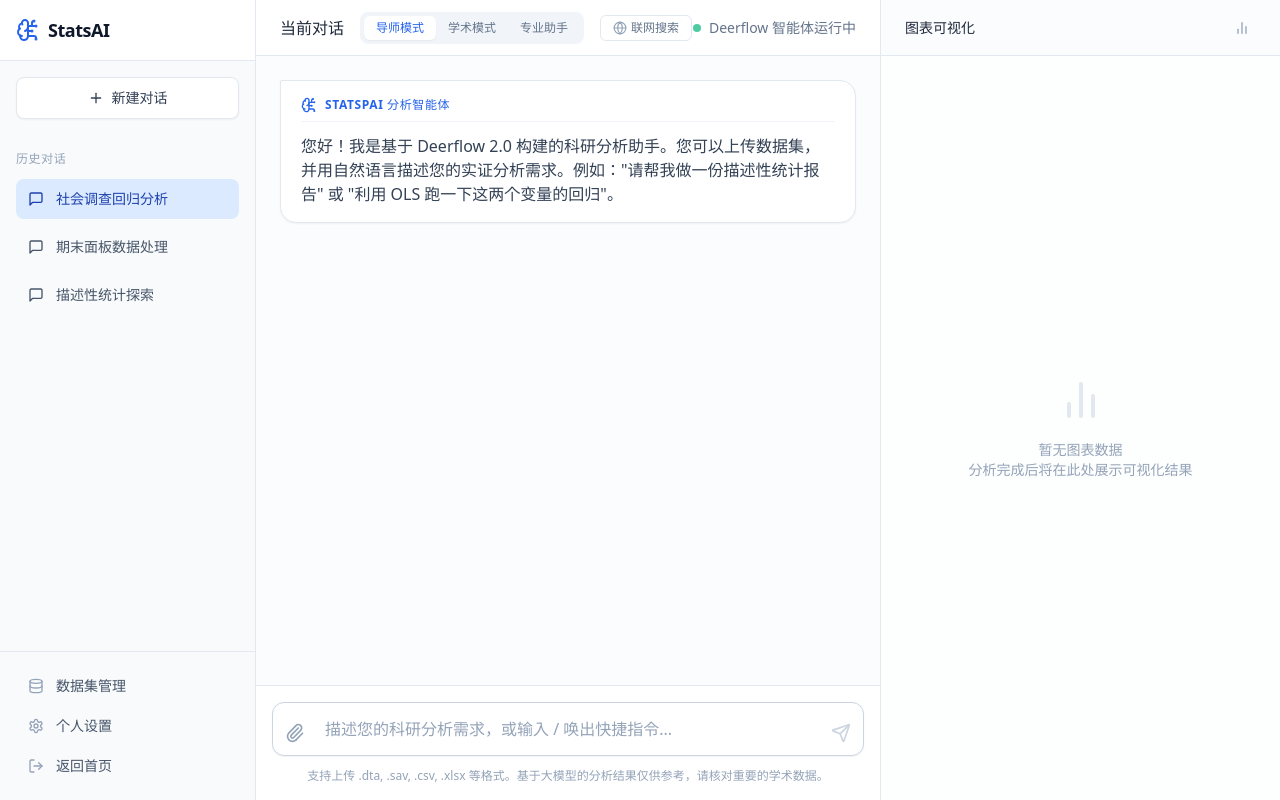
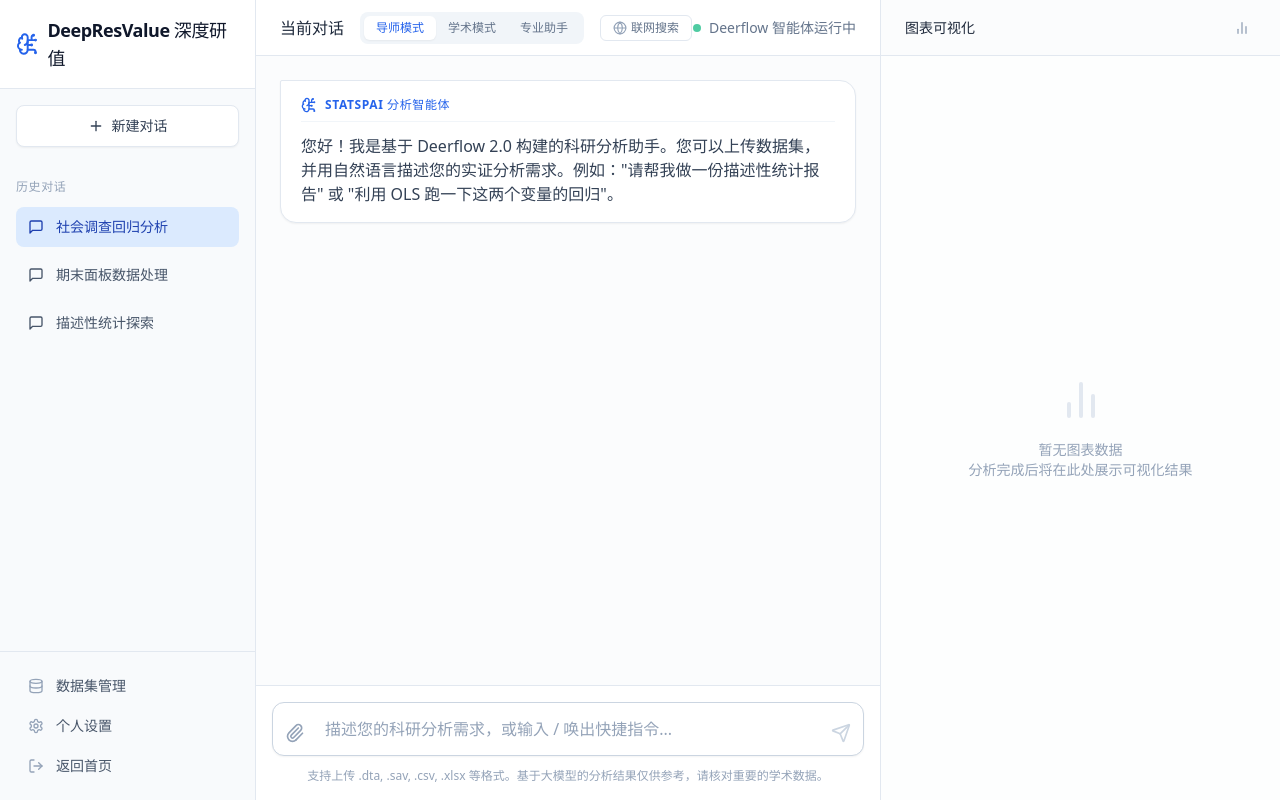
Before and after one commit to ZhangMochen1314/ZhangMochen1314, a React (Vite) app: page /chat in a window 1280 px wide. Built offline with nearby package versions, Linux system fonts and the light colour scheme.

Commit message:
feat: 创建科研对话应用
Co-authored-by: traeagent <traeagent@users.noreply.github.com>

```diff
--- a/src/pages/Chat.tsx
+++ b/src/pages/Chat.tsx
@@ -240,7 +240,7 @@
       <div className="w-64 border-r border-slate-200 bg-slate-50 flex flex-col shrink-0">
         <div className="p-4 border-b border-slate-200 flex items-center space-x-2 bg-white">
           <BrainCircuit className="w-6 h-6 text-blue-600" />
-          <span className="font-bold text-lg tracking-tight">StatsAI</span>
+          <span className="font-bold text-lg tracking-tight">DeepResValue 深度研值</span>
         </div>
         <div className="p-4">
           <button className="w-full flex items-center justify-center space-x-2 bg-white border border-slate-200 text-slate-700 py-2.5 px-4 rounded-lg hover:bg-blue-50 hover:text-blue-600 hover:border-blue-200 transition-all shadow-sm">
```
